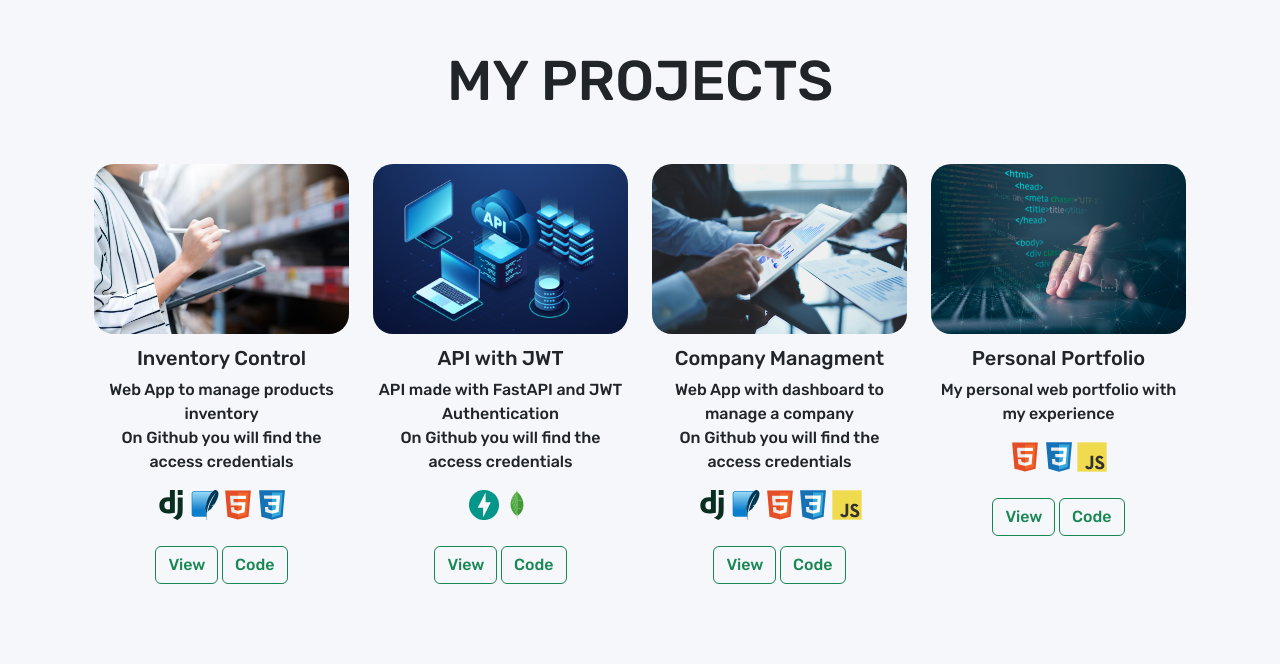
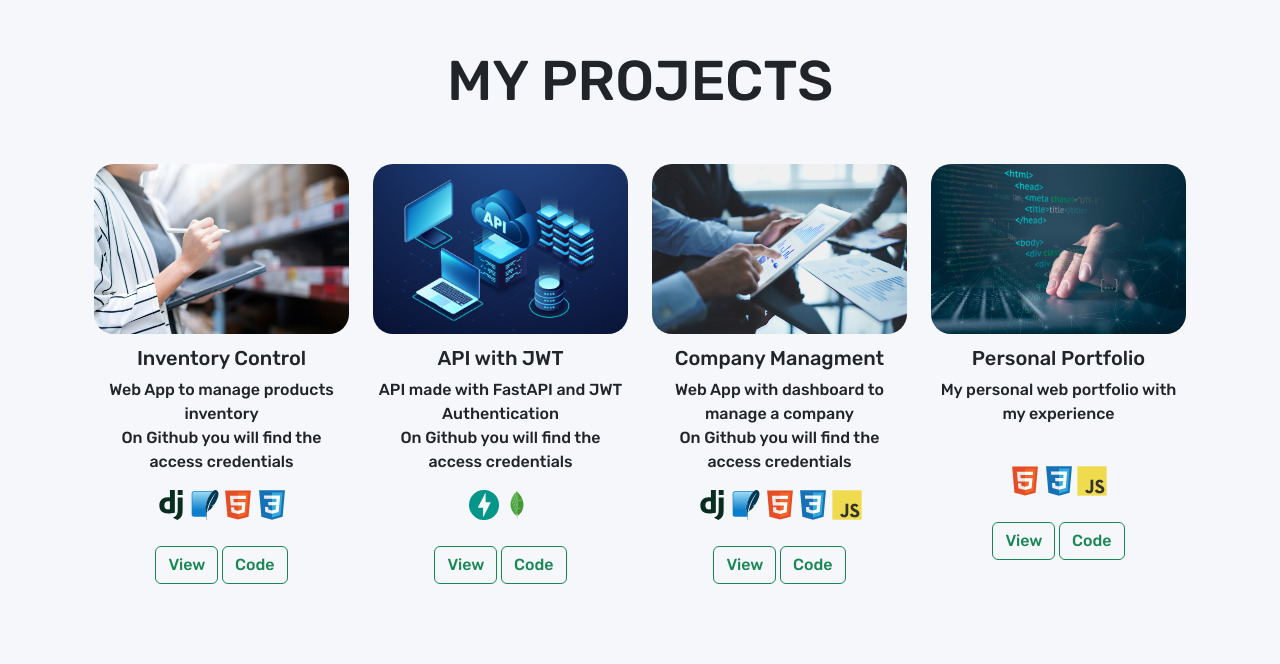
Before and after one commit to mariogarciasaz/mariogarciasaz.github.io, a plain HTML site: page index.html in a window 1280 px wide. Shown: the part 1071-1735 px from the top of the page. Drawn offline with nearby package versions, Linux system fonts and the light colour scheme.

Commit message:
Update index.html

```diff
--- a/index.html
+++ b/index.html
@@ -378,7 +378,7 @@
                             <img src="img/project_portfolio.JPG" class="img-project">
                             <div class="datas">
                                 <h5>Personal Portfolio</h5>
-                                <p>My personal web portfolio with my experience<br></p>
+                                <p>My personal web portfolio with my experience<br><br></p>
                                 <div class="techs">
                                     <svg xmlns="http://www.w3.org/2000/svg" width="30px" height="30px"
                                         viewBox="0 0 128 128">
```
